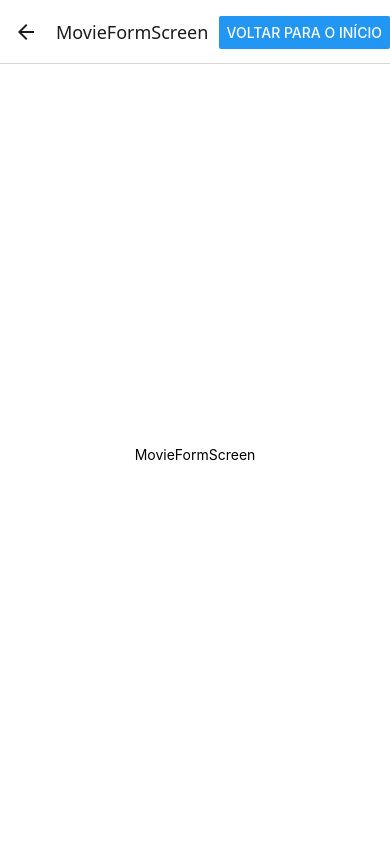
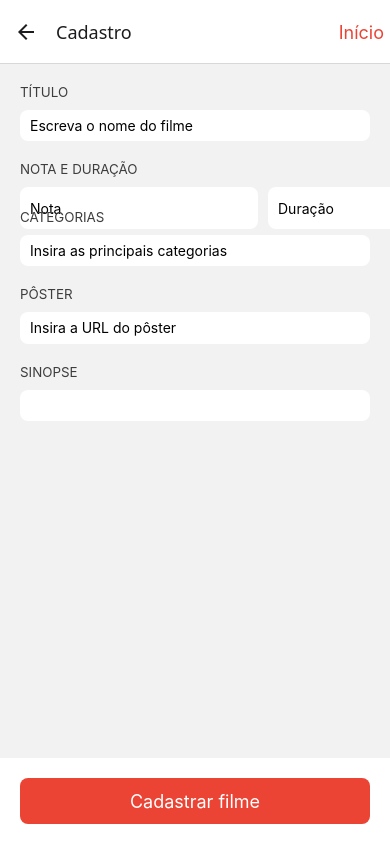
Before and after one commit to 2TDSPX-26/MoviesLib, a React Native app: screen /MovieFormScreen in a window 390 px wide. Built offline with nearby package versions, Linux system fonts and the light colour scheme.

Commit message:
Finalização da listagem, detalhe e formulário com dados mockados

```diff
--- a/App.tsx
+++ b/App.tsx
@@ -1,9 +1,7 @@
 import { StatusBar } from 'expo-status-bar';
-import { Button, StyleSheet, Text, View } from 'react-native';
-
+import { Button, StyleSheet, Text, TouchableOpacity, View } from 'react-native';
 import { NavigationContainer } from '@react-navigation/native';
 import { createNativeStackNavigator } from '@react-navigation/native-stack';
-
 import MainTabs from './src/components/MainTabs';
 import MovieDetailsScreen from './src/screens/MovieDetailsScreen';
 import MovieFormScreen from './src/screens/MovieFormScreen';
@@ -22,13 +20,15 @@ export default function App() {
         <Stack.Screen
           name="MovieDetailsScreen"
           component={MovieDetailsScreen}
-          options={({ navigation }) => ({
+          options={({ navigation, route }) => ({
             headerBackButtonDisplayMode: "minimal",
+            headerTitle: "",
             headerRight: () => (
-              <Button
-                title="Editar"
-                onPress={() => navigation.navigate("MovieFormScreen")}
-              />
+              <TouchableOpacity
+                onPress={() => navigation.navigate("MovieFormScreen", { movie: route.params?.movie })}
+              >
+                <Text style={styles.navButton}>Editar</Text>
+              </TouchableOpacity>
             )
           })}
         />
@@ -38,10 +38,11 @@ export default function App() {
           options={({ navigation }) => ({
             headerBackButtonDisplayMode: "minimal",
             headerRight: () => (
-              <Button
-                title="Voltar para o início"
+              <TouchableOpacity
                 onPress={() => navigation.popToTop()}
-              />
+              >
+                <Text style={styles.navButton}>Início</Text>
+              </TouchableOpacity>
             )
           })}
         />
@@ -51,6 +52,11 @@ export default function App() {
 }
 
 const styles = StyleSheet.create({
+  navButton: {
+    color: "#eb4435",
+    fontSize: 18,
+    paddingHorizontal: 6
+  },
   container: {
     flex: 1,
     backgroundColor: '#fff',
--- a/package.json
+++ b/package.json
@@ -19,6 +19,7 @@
     "react-native": "0.81.5",
     "react-native-safe-area-context": "~5.6.0",
     "react-native-screens": "~4.16.0",
+    "react-native-size-matters": "^0.4.2",
     "undefined": "@expo/vector-icons/AntDesign"
   },
   "devDependencies": {
--- a/src/components/MainTabs.tsx
+++ b/src/components/MainTabs.tsx
@@ -37,7 +37,10 @@ export default function MainTabs() {
             <Tab.Screen
                name="MovieListScreen"
                component={MovieListScreen}
-               options={{title: "Filmes"}}
+               options={{
+                title: "Filmes",
+                headerShown: false,
+            }}
             />
             <Tab.Screen
                name="MapScreen"
--- a/src/components/PlayButton.tsx
+++ b/src/components/PlayButton.tsx
@@ -20,6 +20,7 @@ const styles = StyleSheet.create({
         borderRadius: 21,
         justifyContent: 'space-between',
         alignItems: 'center',
+        alignSelf: 'flex-start',
         marginVertical: 2,
     },
     playButton: {
--- a/src/data/movies.json
+++ b/src/data/movies.json
@@ -88,5 +88,14 @@
 		"rating": 7.4,
 		"synopsis": "Um grupo feminino de K-Pop de renome mundial está conciliando sua vida sob os holofotes com sua identidade secreta como caçadora de demônios.",
 		"poster": "https://m.media-amazon.com/images/M/MV5BNTBiYWJlMjQtOTIyMy00NTY4LWFhOWItOWZhNzc3NGMyMjc2XkEyXkFqcGc@._V1_.jpg"
+	},
+	{
+	    "id": 11,
+        "title": "F1: O Filme",
+        "duration": "2 h 35 min",
+        "categories": "Motosport, Ação, Drama, Esporte",
+        "poster": "https://m.media-amazon.com/images/M/MV5BNDkwNjc2OTEtYWNkNS00Mjc1LWJmMDYtYWVhNDA1MjBiYjU4XkEyXkFqcGc@._V1_FMjpg_UX1000_.jpg",
+        "synopsis": "Um piloto de Fórmula 1 sai da aposentadoria para orientar e formar equipe com um piloto mais jovem.",
+        "rating": 7.8
 	}
 ]
--- a/src/screens/MovieFormScreen.tsx
+++ b/src/screens/MovieFormScreen.tsx
@@ -1,18 +1,141 @@
-import { View, Text, StyleSheet } from "react-native";
+import { View, Text, StyleSheet, TextInput, TouchableOpacity, ScrollView } from "react-native";
+import { s, vs } from 'react-native-size-matters'
+import { SafeAreaProvider, SafeAreaView } from "react-native-safe-area-context";
+import { useRoute, useNavigation } from "@react-navigation/native";
+import { useState, useLayoutEffect } from "react";
 
 export default function MovieFormScreen() {
+    //Definindo os states para os campos
+    const [title, setTitle] = useState("")
+    const [rating, setRating] =  useState("")
+    const [duration, setDuration] =  useState("")
+    const [categories, setCategories] =  useState("")
+    const [poster, setPoster] =  useState("")
+    const [synopsis, setSynopsis] =  useState("")
+
+    const route = useRoute();
+    const navigation = useNavigation();
+
+    //Recuperando o movie dos params
+    const movie = route.params?.movie ?? null;
+
+    //Usando useLayoutEffect para atualizar a tela após o render e antes dela ser exibida
+    useLayoutEffect(() => {
+        navigation.setOptions({title: movie == null ? "Cadastro" : "Edição"})
+        if (movie) {
+            setTitle(movie.title);
+            setRating(movie.rating.toString());
+            setDuration(movie.duration);
+            setCategories(movie.categories);
+            setPoster(movie.poster);
+            setSynopsis(movie.synopsis);
+        }
+    }, [])
+
     return(
-        <View style={styles.container}>
-            <Text>MovieFormScreen</Text>
-        </View>
+        <SafeAreaProvider>
+            <SafeAreaView style={styles.container}>
+                <ScrollView style={{ padding: 20, backgroundColor: "#f2f2f2" }}>
+                {/* Título */}
+                <Text style={ styles.sectionTitle }>TÍTULO</Text>
+                <TextInput
+                    style={ styles.input }
+                    value={ title }
+                    onChangeText={ setTitle } //Atualizar o state (title)
+                    placeholder="Escreva o nome do filme"
+                />
+
+                {/* Nota e Duração */}
+                <Text style={ styles.sectionTitle }>NOTA E DURAÇÃO</Text>
+                <View style={{ flexDirection: 'row', flex: 1, gap: 10 }}>
+                    <TextInput
+                        style={ styles.input }
+                        value={ rating }
+                        onChangeText={ setRating }
+                        placeholder="Nota"
+                    />
+                    <TextInput
+                        style={ styles.input }
+                        value={ duration }
+                        onChangeText={ setDuration }
+                        placeholder="Duração"
+                    />
+                </View>
+
+                {/* Categorias */}
+                <Text style={ styles.sectionTitle }>CATEGORIAS</Text>
+                <TextInput
+                    style={ styles.input }
+                    value={ categories }
+                    onChangeText={ setCategories }
+                    placeholder="Insira as principais categorias"
+                />
+
+                {/* Pôster */}
+                <Text style={ styles.sectionTitle }>PÔSTER</Text>
+                <TextInput
+                    style={ styles.input }
+                    value={ poster }
+                    onChangeText={ setPoster }
+                    placeholder="Insira a URL do pôster"
+                />
+
+                {/* Sinopse */}
+                <Text style={ styles.sectionTitle }>SINOPSE</Text>
+                <TextInput
+                    style={ [styles.input, {height: vs(120)}] }
+                    value={ synopsis }
+                    multiline
+                    textAlignVertical="top"
+                    onChangeText={ setSynopsis }
+                />
+                </ScrollView>
+
+                {/* Botão de Salvar */}
+                <View style={styles.buttonArea}>
+                    <TouchableOpacity
+                        onPress={() => {}}
+                        style={styles.button}
+                    >
+                        <Text style={{color: 'white', fontSize: 18}}>
+                            {movie == null ? "Cadastrar filme" : "Salvar alterações"}
+                        </Text>
+                    </TouchableOpacity>
+                </View>
+            </SafeAreaView>
+        </SafeAreaProvider>
     )
 }
 
 const styles = StyleSheet.create({
+    button: {
+        flex: 1,
+        backgroundColor: '#eb4435',
+        alignItems: 'center',
+        justifyContent: 'center',
+        borderRadius: 8
+    },
+    buttonArea: {
+        paddingHorizontal: 20,
+        paddingVertical: 20,
+        backgroundColor: 'white',
+        height: 86,
+    },
+    input: {
+        flex: 1,
+        height: 42,
+        backgroundColor: 'white',
+        borderRadius: 8,
+        paddingHorizontal: 10,
+        marginTop: 10,
+        marginBottom: 20,
+    },
+    sectionTitle: {
+        fontSize: s(12),
+        color: '#3d3d3d'
+    },
     container: {
         flex: 1,
         backgroundColor: "#fff",
-        alignItems: "center",
-        justifyContent: "center"
     }
 })
```
Also changed, not shown: 1 other file (tests, documents, lock files or other folders).
